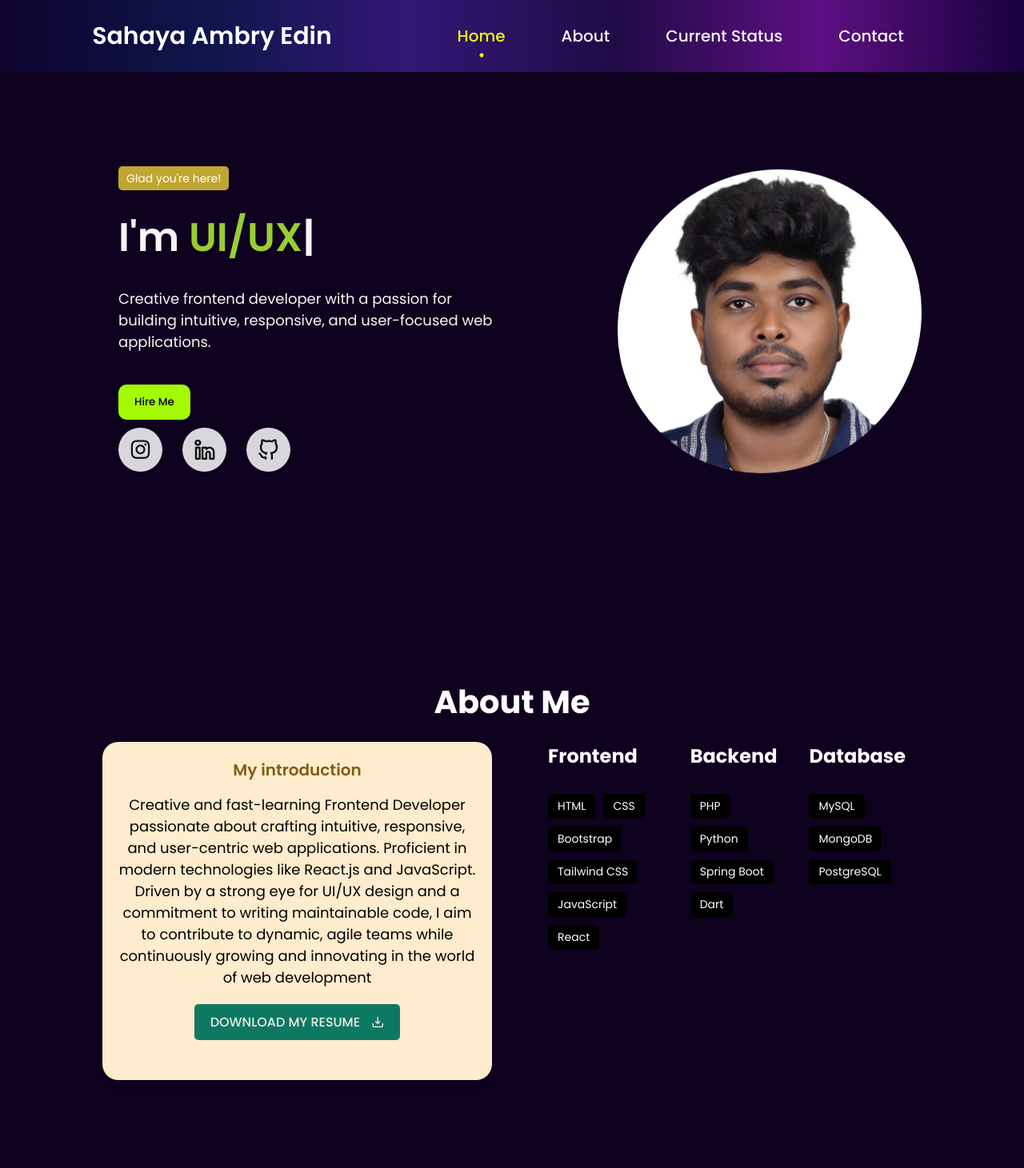
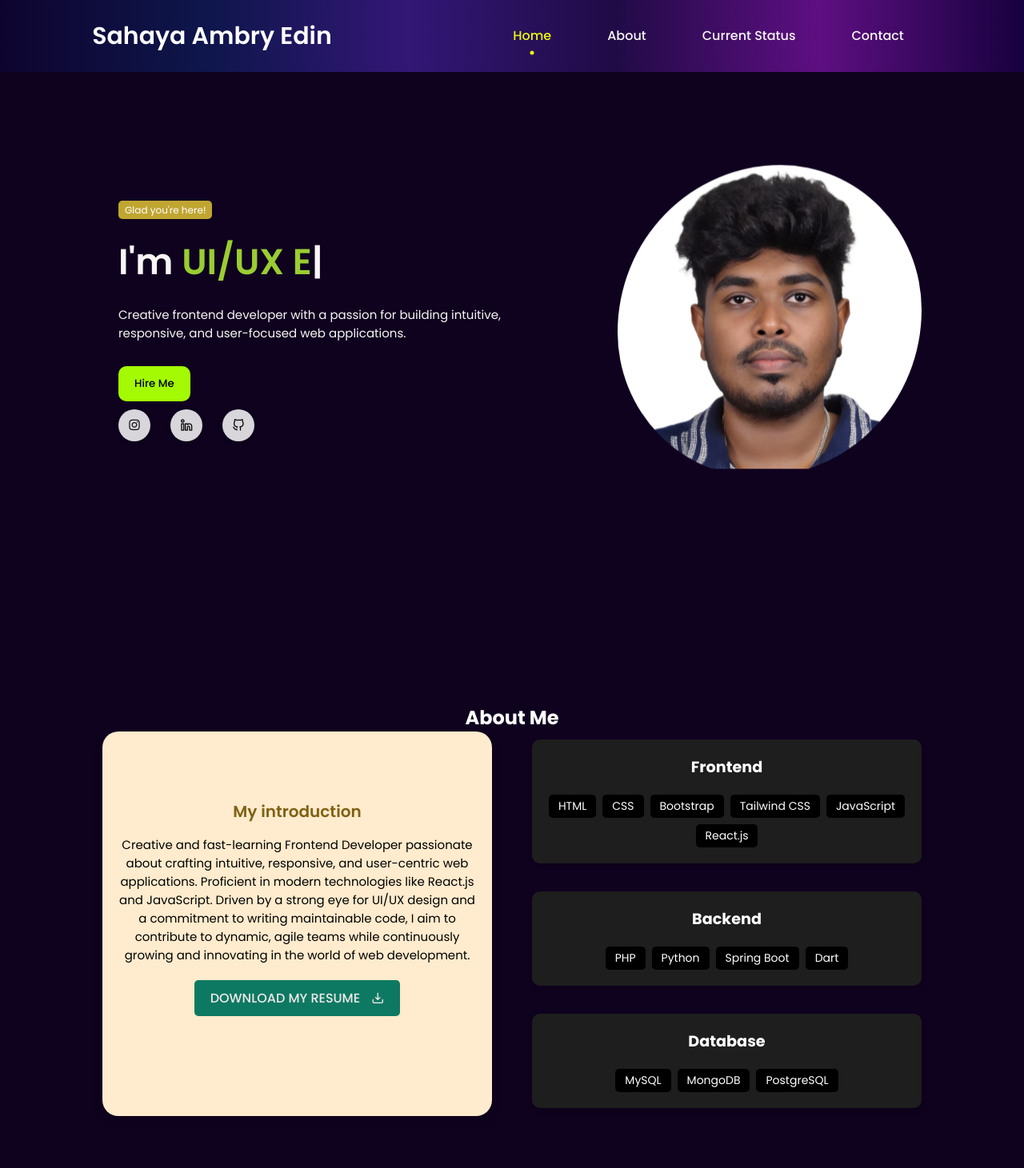
Before and after one commit to Edin666/AmbryedinPortfolio, a React (Create React App) app: page / in a window 1280 px wide. Shown: the top 1461 px of the page at 80% size. Built offline with nearby package versions, Linux system fonts and the light colour scheme.

Commit message:
CSS updated

```diff
--- a/src/App.css
+++ b/src/App.css
@@ -26,9 +26,6 @@ html{
     scroll-behavior: smooth;
 }
 
-.js-scroll{
-    scroll-behavior: auto;
-}
 /* ----- SCROLLBAR DESIGN ----- */
 ::-webkit-scrollbar{
     width: 10px;
@@ -120,14 +117,6 @@ nav{
     transition: .3s;
     z-index: 100;
 }
-
-/* Class added to header when scrolled */
-nav.scrolled {
-    height: 70px; /* Example: shrink height */
-    line-height: 70px;
-    box-shadow: 0 1px 6px rgba(0, 0, 0, 0.1); /* Example: add shadow */
-}
-
 .nav-logo{
    position: relative;
 }
@@ -154,7 +143,6 @@ nav.scrolled {
     text-decoration: none;
     color: var(--text-color-second);
     font-weight: 500;
-    font-size: 20px;
     padding-inline: 15px;
     margin-inline: 20px;
 }
@@ -164,7 +152,6 @@ nav.scrolled {
 .nav-menu-btn i{
     font-size: 28px;
     cursor: pointer;
-    color: var(--color-white); /* Ensure icon is visible against dark header */
 }
 .active-link{
     position: relative;
@@ -210,34 +197,24 @@ nav.scrolled {
 .featured-text-card span{
     background: var(--third-color);
     color: var(--color-white);
-    padding: 5px 10px;
-    font-size: 14px;
+    padding: 3px 8px;
+    font-size: 12px;
     border-radius: 5px;
 }
 .featured-name{
-    font-size: 50px;
+    font-size: 45px;
     font-weight: 600;
-    white-space: nowrap;
     color: var(--text-color-second);
-    margin-block: 25px;
+    margin-block: 20px;
 }
 .typedText{
-    min-width: 300px;
     text-transform: capitalize;
+    font-size: 45px;
     color: var(--text-color-third);
 }
-
-.featured-name p {
-    white-space: nowrap; /* Prevents text from wrapping */
-}
-
-/* If the element is H2/H1, use the appropriate selector */
-.featured-name h2 {
-    white-space: nowrap;
-}
 .featured-text-info{
-    font-size: 18px;
-    margin-bottom: 40px;
+    font-size: 15px;
+    margin-bottom: 30px;
     color: var(--text-color-second);
 }
 .featured-text-btn{
@@ -261,20 +238,15 @@ nav.scrolled {
     justify-content: center;
     align-items: center;
     background-color: #fdfdfcd8;
-    width: 55px;
-    height: 55px;
+    width: 40px;
+    height: 40px;
     border-radius: 50%;
     box-shadow: 0px 2px 5px 0px rgba(0, 0, 0, 0.25);
     cursor: pointer;
-    color: #000; /* Ensure icon is black/visible */
-}
-.social_icons .icon i {
-    font-size: 28px;
 }
 .icon:hover{
     color: rgb(4, 4, 0);
 }
-
 
 /* ----- FEATURED IMAGE BOX ----- */
 .featured-image{
@@ -284,21 +256,17 @@ nav.scrolled {
     min-height: 90vh;
     width: 50%;
 }
-
 .image{
     margin: auto 0;
-    /* 🛠️ FIX: Make the container height match the image height */
     width: 380px;
-    height: 380px; /* Changed from 390px to 380px */
+    height: 390px;
     border-radius: 55% 45% 55% 45%;
     overflow: hidden;
     animation: imgFloat 7s ease-in-out infinite;
 }
-
 .image img{
-    /* 🛠️ FIX: Use 100% height and width to guarantee it fills the parent */
-    width: 100%;  /* Ensures it fills the 380px width */
-    height: 100%; /* Ensures it fills the 380px height */
+    width: 380px;
+    height: 380px;
     object-fit: cover;
 }
 
@@ -321,7 +289,7 @@ nav.scrolled {
         border-radius: 45% 55% 45% 55%;
     }
 }
-/* .scroll-btn{
+.scroll-btn{
    position: absolute;
    bottom: 0;
    left: 50%;
@@ -340,11 +308,11 @@ nav.scrolled {
 }
 .scroll-btn i{
     font-size: 20px;
-}*/
+}
 
 /* ----- MAIN BOX ----- */
 .section{
-    padding-block: 3em;
+    padding-block: 5em;
 }
 .row{
     display: flex;
@@ -364,71 +332,6 @@ h3{
     margin-bottom: 15px;
 }
 
-/* ----- ABOUT INFO ----- */
-.about-info {
-    position: relative;
-    display: flex;
-    align-items: center;
-    justify-content: center;
-    flex-direction: column;
-    padding-block: 20px 50px;
-    padding-inline: 20px;
-    width: 100%;
-    margin-top: 20px;
-    background: blanchedalmond;
-    box-shadow: 1px 8px 10px 2px var(--first-shadow-color);
-    border-radius: 20px;
-}
-.about-info p {
-    text-align: center;
-    font-size: 18px;
-    color: #000000;
-    margin-bottom: 20px;
-}
-.about-btn {
-    display: flex;
-    justify-content: center;
-    width: 100%;
-}
-.about-btn .btn {
-    display: inline-block;
-    background-color: #0e7962;
-    color: #f0eaea;
-    padding: 10px 20px;
-    text-align: center;
-    text-decoration: none;
-    border-radius: 5px;
-    font-size: 16px;
-    cursor: pointer;
-}
-.about-btn .btn:hover {
-    background-color: #430cea;
-}
-
-/* ----- SKILLS BOX ----- */
-.skills-box{
-    margin: 20px;
-}
-.skills-header{
-    margin-bottom: 30px;
-}
-.skills-list{
-    display: flex;
-    flex-wrap: wrap;
-    gap: 10px; /* Increased gap for better spacing */
-}
-.skills-list span{
-    font-size: 14px;
-    background: black;
-    color: var(--color-white);
-    padding: 5px 12px; /* Increased padding */
-    border-radius: 5px;
-    transition: 0.3s;
-}
-.skills-list span:hover {
-    background:rgb(2, 141, 95);
-    color: var(--text-dark);
-}
 
     /* ===== Project Container ===== */
     .project-container {
@@ -448,7 +351,6 @@ h3{
       justify-content: center;
       align-items: center;
       width: 30%;
-      margin-top: 30px;
       min-width: 280px;
       height: 250px;
       background: blanchedalmond;
@@ -617,8 +519,6 @@ textarea{
     display: flex;
     align-items: center;
     justify-content: center;
-    width: 150px;
-    margin: 0 auto;
     background: var(--second-color);
     color: var(--color-white);
 }
@@ -631,8 +531,6 @@ textarea{
 }
 
 /* ===== FOOTER BASE ===== */
-    /* NOTE: We're keeping the body/html styles here, but React is the primary renderer. */
-    /* The body styles here conflict with minimal index.css, but we keep them for your original design intent. */
     html, body {
       height: 100%;
       margin: 0;
@@ -707,8 +605,7 @@ textarea{
     /* ===== SOCIAL ICONS ===== */
     .social_icons {
       display: flex;
-      /* NOTE: Original was 'justify-content: left;' which is non-standard. Using 'flex-start' for modern browsers. */
-      justify-content: flex-start;
+      justify-content: left;
       align-items: center;
       gap: 25px;
       margin-top: 10px;
@@ -821,23 +718,13 @@ textarea{
         justify-content: center;
         height: auto;
     }
-    /* Mobile Fixes (Text Wrapping and Padding) */
     .featured-text{
         width: 100%;
         order: 2;
         justify-content: center;
         align-content: flex-start;
         min-height: auto;
-        padding-inline: 5vw;
     }
-    .featured-name{
-        font-size: 35px;
-        white-space: normal;
-    }
-    .featured-name p {
-        white-space: normal;
-    }
-
     .social_icons{
         margin-top: 2em;
     }
@@ -878,18 +765,8 @@ textarea{
 /* ----- MEDIA QUERY == 540px / RESPONSIVE ----- */
 @media only screen and (max-width: 540px){
     .featured-name{
-        font-size: 30px;
+        font-size: 40px;
     }
-    /* Shrink skill headers and tags */
-    h3{
-        font-size: 16px;
-        margin-bottom: 8px;
-    }
-    .skills-list span{
-        font-size: 11px;
-        padding: 3px 8px;
-    }
-
     .project-box{
         width: 100%;
     }
@@ -1011,27 +888,171 @@ textarea{
 
 h1 {
     text-align: center;
-    font-size: 40px;
 }
 @media only screen and (max-width: 540px) {
     h1 {
         text-align: center;
-
     }
 }
  b{
     color: rgb(206, 76, 20);
  }
-.header {
-    position: fixed;
+
+/* ----- ABOUT INFO ----- */
+.about-info {
+    position: relative;
+    display: flex;
+    align-items: center;
+    justify-content: center;
+    flex-direction: column;
+    padding-block: 30px 70px;
+    padding-inline: 20px;
     width: 100%;
-    top: 0;
-    transition: all 0.3s ease;
-    z-index: 999;
+    background: blanchedalmond;
+    box-shadow: 1px 8px 10px 2px var(--first-shadow-color);
+    border-radius: 20px;
 }
 
-.header.shadow {
-    box-shadow: 0 4px 12px rgba(0, 0, 0, 0.1);
-    background-color: rgba(255, 255, 255, 0.9);
-    backdrop-filter: blur(10px);
+.about-info p {
+    text-align: center;
+    font-size: 15px;
+    color: #000000;
+    margin-bottom: 20px;
 }
+
+.about-btn {
+    display: flex;
+    justify-content: center;
+    width: 100%;
+}
+
+.about-btn .btn {
+    display: inline-block;
+    background-color: #0e7962;
+    color: #f0eaea;
+    padding: 10px 20px;
+    text-align: center;
+    text-decoration: none;
+    border-radius: 5px;
+    font-size: 16px;
+    cursor: pointer;
+    transition: all 0.3s ease;
+}
+
+.about-btn .btn:hover {
+    background-color: #430cea;
+}
+
+/* ----- SKILLS BOX ----- */
+.skills-box {
+    background: #1e1e1e;
+    padding: 20px;
+    border-radius: 10px;
+    margin: 10px 0;
+    width: 100%;
+    box-shadow: 1px 4px 6px rgba(0, 0, 0, 0.2);
+}
+
+.skills-header {
+    margin-bottom: 20px;
+    text-align: center;
+}
+
+.skills-header h2 {
+    color: #fff;
+    font-size: 1.2rem;
+}
+
+.skills-list {
+    display: flex;
+    flex-wrap: wrap;
+    justify-content: center;
+    gap: 8px;
+}
+
+.skills-list span {
+    font-size: 14px;
+    background: black;
+    color: var(--color-white);
+    padding: 4px 12px;
+    border-radius: 5px;
+}
+
+/*  MOBILE RESPONSIVENESS */
+@media (max-width: 768px) {
+    .about-info {
+        padding-block: 20px 40px;
+        padding-inline: 10px;
+    }
+
+    .skills-box {
+        width: 100%;
+        margin: 8px 0;
+        padding: 15px;
+    }
+
+    .skills-header {
+        margin-bottom: 15px;
+    }
+
+    .skills-header h2 {
+        font-size: 1rem;
+    }
+
+    .skills-list {
+        justify-content: center;
+        gap: 6px;
+    }
+
+    .skills-list span {
+        font-size: 12px;
+        padding: 3px 10px;
+    }
+}
+
+/* ----- SKILLS SECTION FIX ----- */
+.skills-container {
+  display: flex;
+  flex-direction: column;
+  width: 100%;
+  gap: 15px;
+}
+
+@media (max-width: 900px) {
+  .row {
+    flex-direction: column;
+    align-items: center;
+    text-align: center;
+  }
+
+  .col {
+    width: 100%;
+  }
+
+  .about-info {
+    margin-bottom: 25px;
+  }
+
+  .skills-container {
+    width: 100%;
+  }
+
+  .skills-list {
+    flex-wrap: wrap;
+    justify-content: center;
+  }
+
+  .skills-box {
+    width: 100%;
+    margin: 10px 0;
+  }
+
+  .skills-box h2 {
+    font-size: 1rem;
+  }
+
+  .skills-list span {
+    font-size: 13px;
+    padding: 5px 10px;
+  }
+}
--- a/src/components/About.jsx
+++ b/src/components/About.jsx
@@ -5,28 +5,36 @@ import useScrollReveal from "../Hooks/useScrollReveal";
 const About = () => {
   useScrollReveal(".about-section", { origin: "bottom" });
 
-
   return (
-        <section className="section" id="about">
+    <section className="section about-section" id="about">
       <div className="top-header">
         <h1>About Me</h1>
       </div>
+
       <div className="row">
+        {/* ===== Left Column ===== */}
         <div className="col">
           <div className="about-info">
             <h3>My introduction</h3>
             <p>
-                            Creative and fast-learning Frontend Developer passionate about crafting intuitive, responsive, and user-centric web applications. Proficient in modern technologies like React.js and JavaScript. Driven by a strong eye for UI/UX design and a commitment to writing maintainable code, I aim to contribute to dynamic, agile teams while continuously growing and innovating in the world of web development
+              Creative and fast-learning Frontend Developer passionate about crafting intuitive, responsive, and user-centric web applications. Proficient in modern technologies like React.js and JavaScript. Driven by a strong eye for UI/UX design and a commitment to writing maintainable code, I aim to contribute to dynamic, agile teams while continuously growing and innovating in the world of web development.
             </p>
+
             <div className="about-btn">
-                            {/* Updated path to correctly reference the file in your public/assets/images folder */}
-                            <a href="/assets/images/ambryedinorginals.pdf" className="btn" download>
+              <a
+                href="/assets/images/ambryedinorginals.pdf"
+                className="btn"
+                download
+              >
                 DOWNLOAD MY RESUME <i className="uil uil-import"></i>
               </a>
             </div>
           </div>
         </div>
+
+        {/* ===== Right Column ===== */}
         <div className="col">
+          <div className="skills-container">
             <div className="skills-box">
               <div className="skills-header">
                 <h2>Frontend</h2>
@@ -37,9 +45,10 @@ const About = () => {
                 <span>Bootstrap</span>
                 <span>Tailwind CSS</span>
                 <span>JavaScript</span>
-                            <span>React</span>
+                <span>React.js</span>
               </div>
             </div>
+
             <div className="skills-box">
               <div className="skills-header">
                 <h2>Backend</h2>
@@ -51,6 +60,7 @@ const About = () => {
                 <span>Dart</span>
               </div>
             </div>
+
             <div className="skills-box">
               <div className="skills-header">
                 <h2>Database</h2>
@@ -63,6 +73,7 @@ const About = () => {
             </div>
           </div>
         </div>
+      </div>
     </section>
   );
 };
--- a/src/components/Header.jsx
+++ b/src/components/Header.jsx
@@ -1,16 +1,38 @@
-import React from "react";
+import React, { useState, useEffect } from "react";
 import useHeaderScrollShadow from "../Hooks/useHeaderScrollShadow";
 
-const handleSmoothScroll = (e, targetId) => {
+const handleSmoothScroll = (e, targetId, setActiveLink) => {
   e.preventDefault();
   const target = document.querySelector(targetId);
   if (target) {
     window.scrollTo({ top: target.offsetTop - 70, behavior: "smooth" });
+    setActiveLink(targetId); // Update active link
   }
 };
 
 const Header = () => {
   const hasShadow = useHeaderScrollShadow(50);
+  const [activeLink, setActiveLink] = useState("#home");
+
+  // Highlight section in navbar on scroll
+  useEffect(() => {
+    const handleScroll = () => {
+      const sections = document.querySelectorAll("section[id]");
+      let current = "#home";
+      sections.forEach((section) => {
+        const sectionTop = section.offsetTop - 100;
+        const sectionHeight = section.offsetHeight;
+        if (window.scrollY >= sectionTop && window.scrollY < sectionTop + sectionHeight) {
+          current = `#${section.getAttribute("id")}`;
+        }
+      });
+      setActiveLink(current);
+    };
+
+    window.addEventListener("scroll", handleScroll);
+    return () => window.removeEventListener("scroll", handleScroll);
+  }, []);
+
   return (
     <header className={`header ${hasShadow ? "shadow" : ""}`} id="header">
       <nav className="nav-container">
@@ -20,49 +42,23 @@ const Header = () => {
 
         <div className="nav-menu" id="myNavMenu">
           <ul className="nav_menu_list">
-            <li className="nav_list">
-              <a
-                href="#home"
-                className="nav-link active-link"
-                onClick={(e) => handleSmoothScroll(e, "#home")}
-              >
-                Home
-              </a>
-              <div className="circle"></div>
-            </li>
-
-            <li className="nav_list">
-              <a
-                href="#about"
-                className="nav-link"
-                onClick={(e) => handleSmoothScroll(e, "#about")}
-              >
-                About
-              </a>
-              <div className="circle"></div>
-            </li>
-
-            <li className="nav_list">
-              <a
-                href="#currently"
-                className="nav-link"
-                onClick={(e) => handleSmoothScroll(e, "#currently")}
-              >
-                Current Status
-              </a>
-              <div className="circle"></div>
-            </li>
-
-            <li className="nav_list">
-              <a
-                href="#contact"
-                className="nav-link"
-                onClick={(e) => handleSmoothScroll(e, "#contact")}
-              >
-                Contact
-              </a>
-              <div className="circle"></div>
-            </li>
+            {[
+              { id: "#home", label: "Home" },
+              { id: "#about", label: "About" },
+              { id: "#currently", label: "Current Status" },
+              { id: "#contact", label: "Contact" },
+            ].map((link) => (
+              <li key={link.id} className="nav_list">
+                <a
+                  href={link.id}
+                  className={`nav-link ${activeLink === link.id ? "active-link" : ""}`}
+                  onClick={(e) => handleSmoothScroll(e, link.id, setActiveLink)}
+                >
+                  {link.label}
+                </a>
+                <div className="circle"></div>
+              </li>
+            ))}
           </ul>
         </div>
       </nav>
```
Lines whose indentation alone changed are shown as unchanged.
